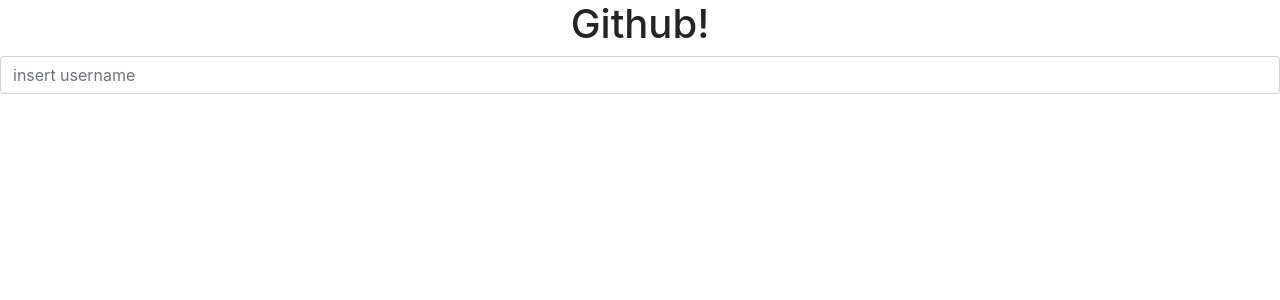
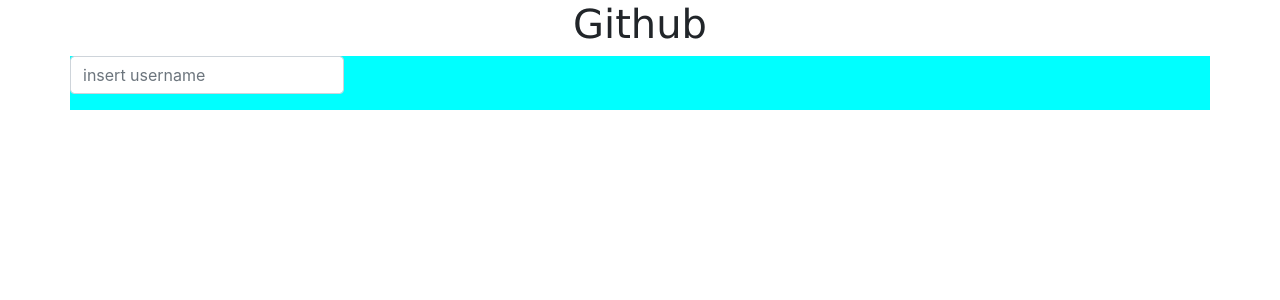
Before and after one commit to DavidNganga/Git-hub, an Angular app: page / in a window 1280 px wide. Shown: the top 300 px of the page. Built offline with nearby package versions, Linux system fonts and the light colour scheme.

Commit message:
changed font style

```diff
--- a/src/app/app.component.css
+++ b/src/app/app.component.css
@@ -0,0 +1,4 @@
+.title{
+    font: serif;
+    font-family: Verdana, Geneva, Tahoma, sans-serif;
+}
--- a/src/app/app.component.html
+++ b/src/app/app.component.html
@@ -1,7 +1,8 @@
 <!--The content below is only a placeholder and can be replaced.-->
 <div style="text-align:center">
-  <h1>
-     {{ title }}!
-  </h1>
+
+  <div class='title'>
+  <h1> {{ title }} </h1>
+</div>
 
   <app-profile></app-profile>
--- a/src/app/components/profile/profile.component.css
+++ b/src/app/components/profile/profile.component.css
@@ -0,0 +1,3 @@
+.row{
+  background-color: aqua;
+}
--- a/src/app/components/profile/profile.component.html
+++ b/src/app/components/profile/profile.component.html
@@ -1,3 +1,5 @@
+<div class='container'>
+<div class='row'>
 <form action="">
   <div class="form-group">
     <input type="text" class="form-control" placeholder="insert username" [(ngModel)]="username" name="username" (keyup)="getProfile()">
@@ -13,16 +15,20 @@
     <div class="panel-body">
       <div class="row">
         <div class="col-md-3">
-          <img src="{{profile.avatar_url}}" class="img-circle img-responsive" alt="profile image">
+          <img src="{{profile.avatar_url}}" class="img-circle img-fluid"  alt="profile image">
         </div>
         <div class="col-md-6">
           <div>
             <p>
               <span class="label label-default">{{profile.public_repos}} Public Repos</span>
             </p>
-            <p>
-              <a href="{{profile.html_url}}" class="btn btn-success">View profile on github</a>
-            </p>
+
+
+              <p>
+                <a href="{{profile.html_url}}" class="btn btn-success">View profile on github</a>
+              </p>
+
+
             <div class="panel panel-default">
               <div class="panel-heading">
                 <h3 class="panel-title">Repos</h3>
@@ -39,3 +45,5 @@
     </div>
   </div>
 </div>
+</div>
+</div>
```
